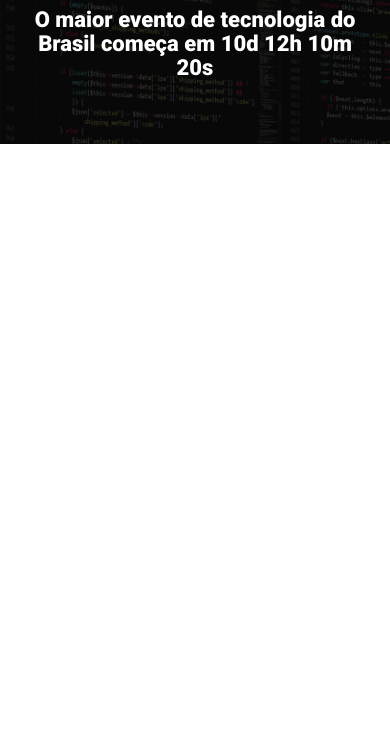
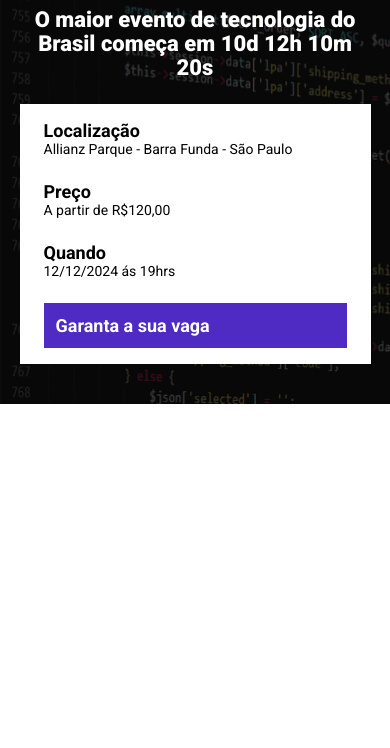
Before and after one commit to MatheusPVC/ebac_tech_talks, a website built with Parcel: page src/index.html in a window 390 px wide. Shown: the part 96-844 px from the top of the page. Built offline with nearby package versions, Linux system fonts and the light colour scheme.

Commit message:
adicionando cabeçalho

```diff
--- a/src/index.html
+++ b/src/index.html
@@ -16,6 +16,25 @@
         <div class="container">
             <img class="hero__logo" src="./images/ebac_logo.svg" alt="EBAC">
             <p class="hero__text">O maior evento de tecnologia do Brasil começa em 10d 12h 10m 20s</p>
+            <div class="infos-bar">
+                <ul class="infos-bar__infos">
+                    <li class="infos-bar__infos__item">
+                        <b>Localização</b>
+                        Allianz Parque - Barra Funda - São Paulo
+                    </li>
+                    <li class="infos-bar__infos__item">
+                        <b>Preço</b>
+                        A partir de R$120,00
+                    </li>
+                    <li class="infos-bar__infos__item">
+                        <b>Quando</b>
+                        12/12/2024 ás 19hrs
+                    </li>
+                </ul>
+                <a href="#" class="button button--primary">
+                    Garanta a sua vaga
+                </a>
+            </div>
         </div>
     </header>
     <script src="scripts/main.js"></script>
--- /dev/null
+++ b/src/styles/components/_buttons.scss
@@ -0,0 +1,23 @@
+.button {
+    padding: 12px;
+    font-size: 18px;
+    font-weight: bold;
+    text-decoration: none;
+    text-align: center;
+    white-space: nowrap;
+
+    &--primary {
+        color: #fff;
+        background-color: #4F2AC3;
+    }
+
+    @media (max-width:640px) {
+        display: block;
+        width: 100%;
+    }
+
+    @media (max-width:1024px) {
+        display: flex;
+        align-items: center;
+    }
+}
--- /dev/null
+++ b/src/styles/components/_infos_bar.scss
@@ -0,0 +1,39 @@
+.infos-bar {
+    padding: 16px 24px;
+    background-color: #fff;
+    display: flex;
+    justify-content: space-between;
+
+    &__infos {
+        display: flex;
+        gap: 40px;
+
+        &__item {
+            font-size: 14px;
+            color: #000;
+
+            b {
+                color: #000;
+                font-size: 18px;
+                display: block;
+            }
+        }
+    }
+    @media (max-width:640px) {
+        display: block;
+
+        &__infos {
+            display: block;
+
+            &__item {
+                margin-bottom: 24px;
+            }
+        }
+    }
+
+    @media (max-width:1024px) {
+        &__infos {
+            gap: 16px;
+        }
+    }
+}
--- a/src/styles/main.scss
+++ b/src/styles/main.scss
@@ -1,4 +1,6 @@
 @use 'hero';
+@use 'components/infos_bar';
+@use 'components/buttons';
 
 * {
     margin: 0;
@@ -6,6 +8,7 @@
     box-sizing: border-box;
     font-family: Roboto, sans-serif;
     color: #fff;
+    list-style: none;
 }
 
 .container {
```
